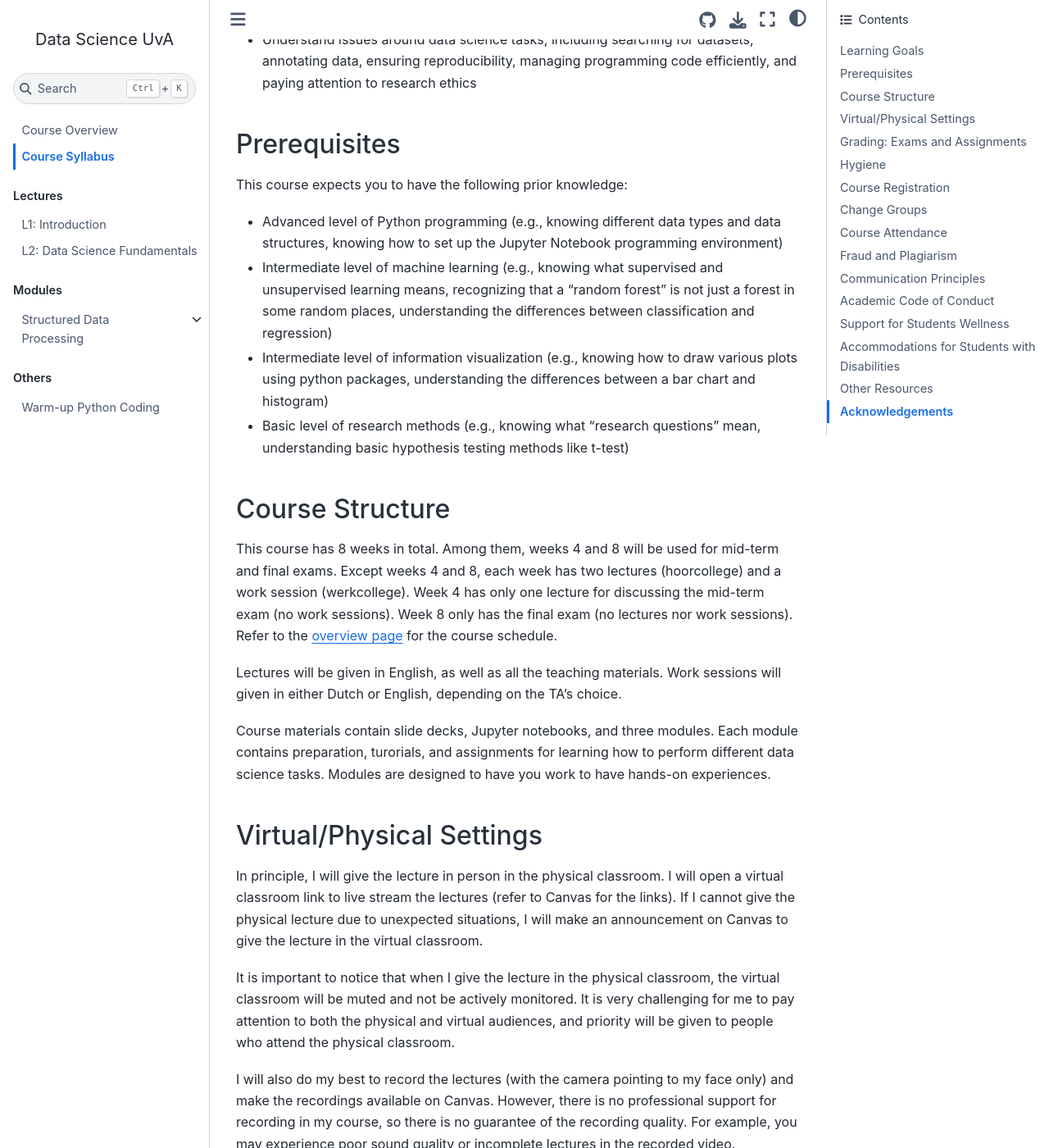
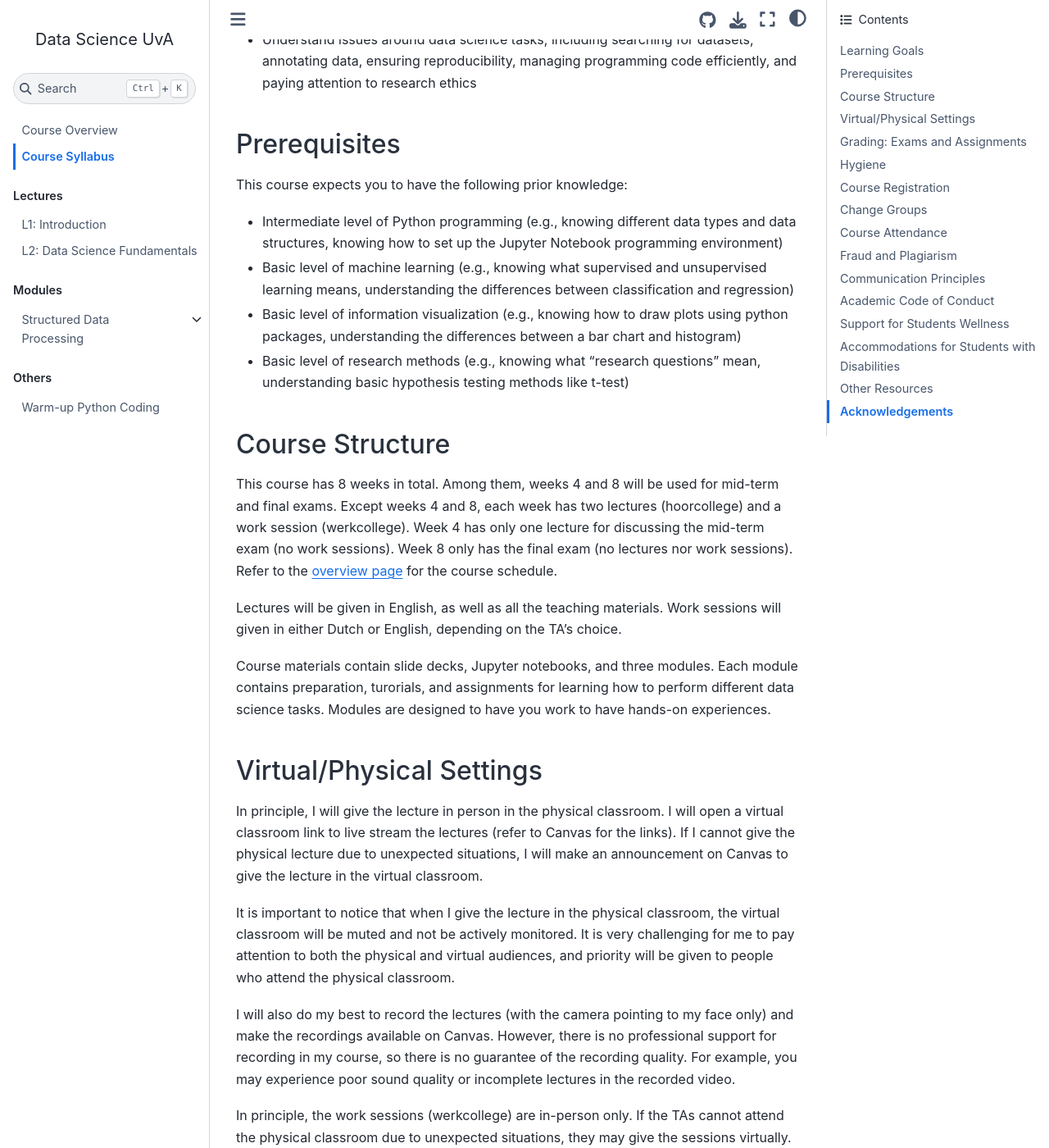
Before and after one commit to MultiX-Amsterdam/data-science-book-uva-2023, a Jupyter Book: the page built from docs/syllabus.md, in a window 1280 px wide and 1400 px high, scrolled down 1120 px. Shown: the whole window at 82% size. Built offline with Jupyter Book 1.0.4 settings and Sphinx 7.4.7 and the Sphinx Book theme 1.1.4, drawn with Linux system fonts in a browser that asks for light colours; some of the changed text lies outside the part shown.

Commit message:
Upgrade.

```diff
--- a/docs/syllabus.md
+++ b/docs/syllabus.md
@@ -32,9 +32,9 @@ By the end of the course, we expect you to be able to:
 ## Prerequisites
 
 This course expects you to have the following prior knowledge:
-- Advanced level of Python programming (e.g., knowing different data types and data structures, knowing how to set up the Jupyter Notebook programming environment)
-- Intermediate level of machine learning (e.g., knowing what supervised and unsupervised learning means, recognizing that a "random forest" is not just a forest in some random places, understanding the differences between classification and regression)
-- Intermediate level of information visualization (e.g., knowing how to draw various plots using python packages, understanding the differences between a bar chart and histogram)
+- Intermediate level of Python programming (e.g., knowing different data types and data structures, knowing how to set up the Jupyter Notebook programming environment)
+- Basic level of machine learning (e.g., knowing what supervised and unsupervised learning means, understanding the differences between classification and regression)
+- Basic level of information visualization (e.g., knowing how to draw plots using python packages, understanding the differences between a bar chart and histogram)
 - Basic level of research methods (e.g., knowing what "research questions" mean, understanding basic hypothesis testing methods like t-test)
 
 ## Course Structure
```
Also changed, not shown: other parts of docs/syllabus.md (+6 -3 lines), docs/home.md (+1 -1 lines), 10 other files.
